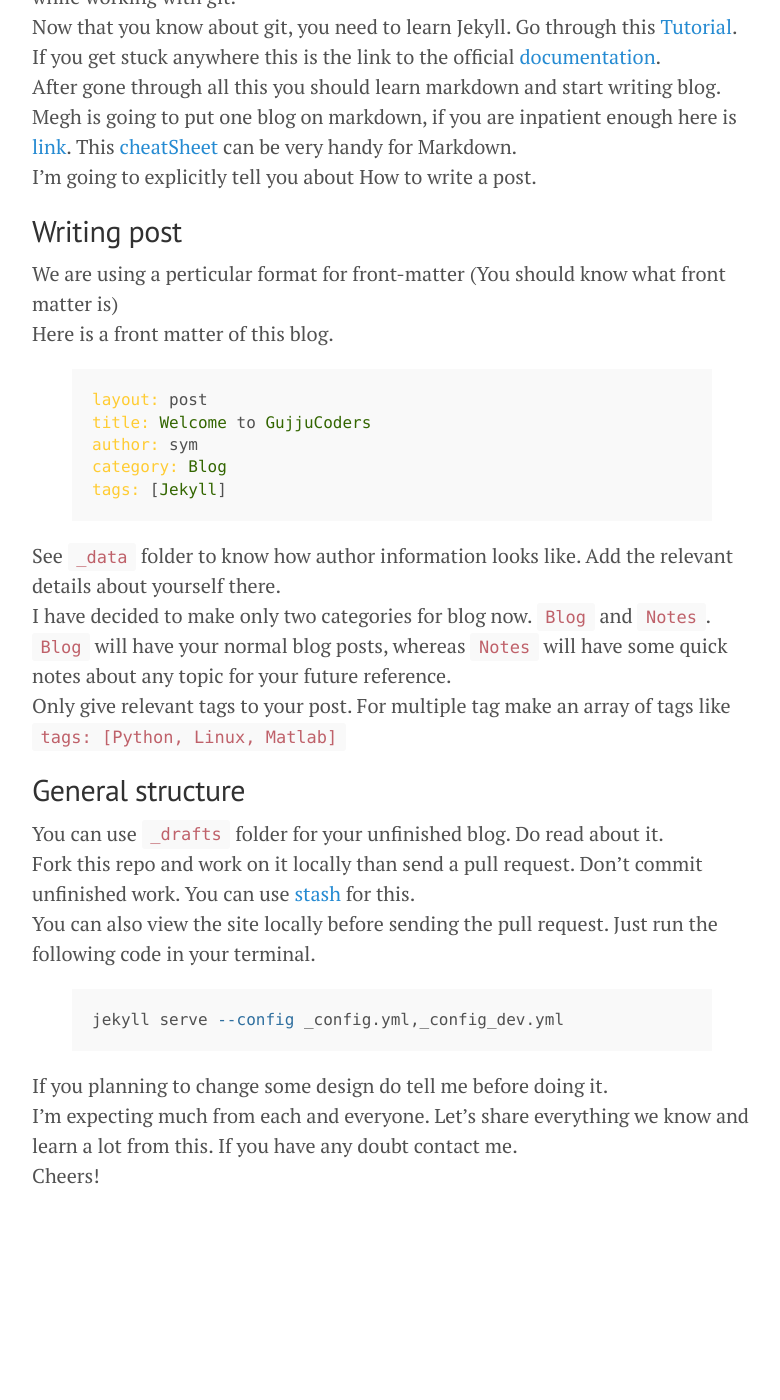
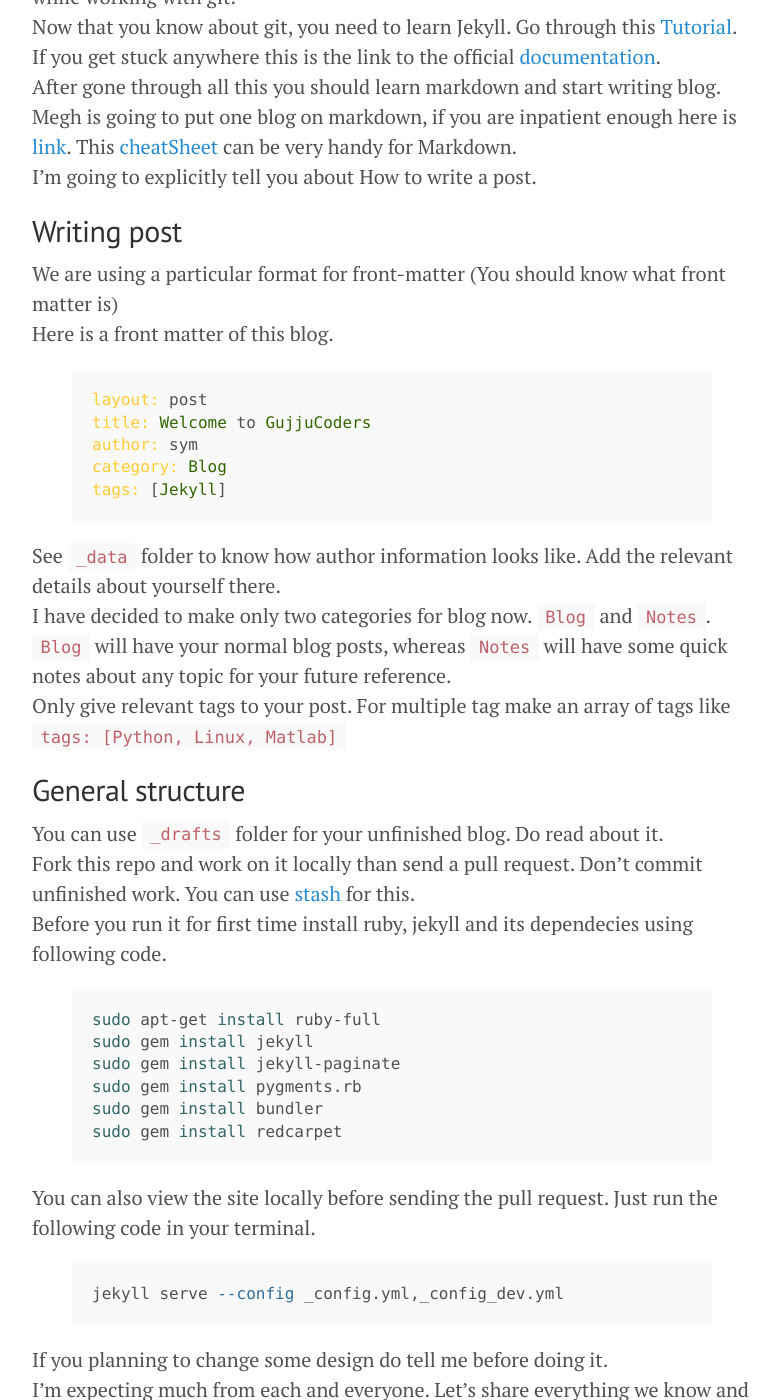
Before and after one commit to svaderia/GujjuCoders, a Jekyll site: the page built from _posts/2017-03-20-welcome-to-gujjucoders.md, in a window 1280 px wide and 1400 px high, scrolled down 598 px. Shown: the whole window, without its empty margins (248-1028 px from the left). Built offline with Jekyll 4.4.1, drawn with Linux system fonts in a browser that asks for light colours; Markdown is read by kramdown in place of the engine named in the settings; before the commit the page ends 1869 px from its top, so only the background shows below that.

Commit message:
spell check

```diff
--- a/_posts/2017-03-20-welcome-to-gujjucoders.md
+++ b/_posts/2017-03-20-welcome-to-gujjucoders.md
@@ -24,7 +24,7 @@
 This [cheatSheet]({{ site.url }}{{ site.baseurl }}/assets/Markdown.pdf) can be very handy for Markdown.
 I'm going to explicitly tell you about How to write a post.
 ## Writing post
-We are using a perticular format for front-matter (You should know what front matter is)
+We are using a particular format for front-matter (You should know what front matter is)
 Here is a front matter of this blog.
 {% highlight ruby %}
 layout: post
@@ -44,6 +44,16 @@
 You can use `_drafts` folder for your unfinished blog. Do read about it.
 Fork this repo and work on it locally than send a pull request. Don't commit unfinished work. You can use
 [stash](https://www.git-tower.com/learn/git/ebook/en/command-line/branching-merging/stashing#start) for this.
+Before you run it for first time install ruby, jekyll and its dependecies using following code.
+{% highlight bash %}
+sudo apt-get install ruby-full
+sudo gem install jekyll
+sudo gem install jekyll-paginate
+sudo gem install pygments.rb
+sudo gem install bundler
+sudo gem install redcarpet
+{% endhighlight %}
+
 You can also view the site locally before sending the pull request.
 Just run the following code in your terminal.
 {% highlight bash %}
```
